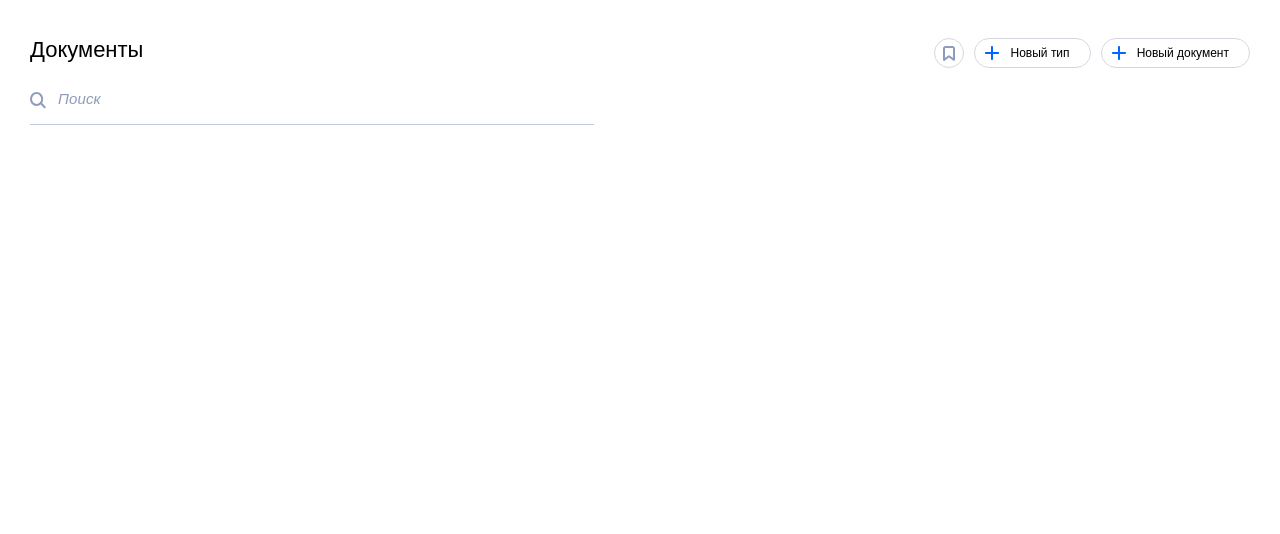
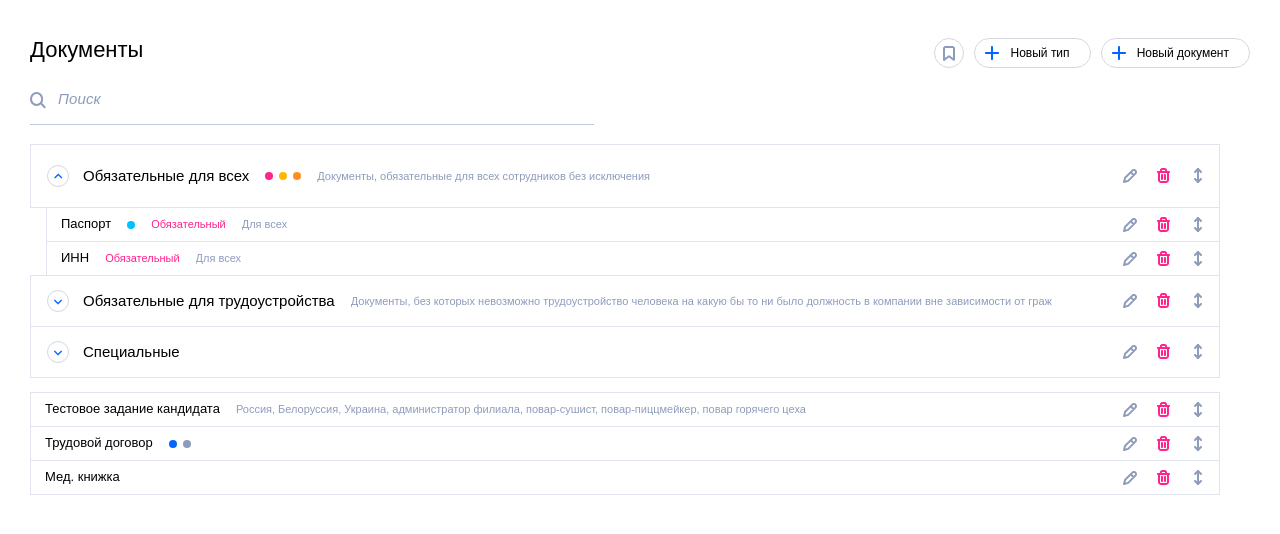
Before and after one commit to b01010110/testtask, a Vue app: page / in a window 1280 px wide. Shown: the top 534 px of the page. Built offline with nearby package versions, Linux system fonts and the light colour scheme.

Commit message:
DocumentSorted and DocumentUnsorted components have been inserted

```diff
--- a/src/components/document/DocumentView.vue
+++ b/src/components/document/DocumentView.vue
@@ -1,6 +1,8 @@
 <template>
   <DocumentPanel />
   <DocumentSearch class="document-view__search" />
+  <DocumentSorted class="document-view__sorted" />
+  <DocumentUnsorted class="document-view__unsorted" />
 </template>
 
 <script setup lang="ts"></script>
@@ -11,5 +13,15 @@
     margin-top: 23px;
     max-width: 564px;
   }
+
+  &__sorted {
+    margin-top: 19px;
+    max-width: 1190px;
+  }
+
+  &__unsorted {
+    margin-top: 14px;
+    max-width: 1190px;
+  }
 }
 </style>
```
